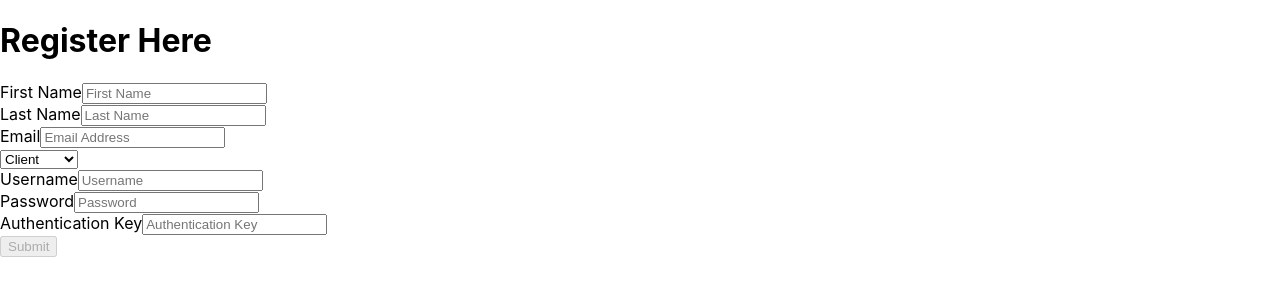
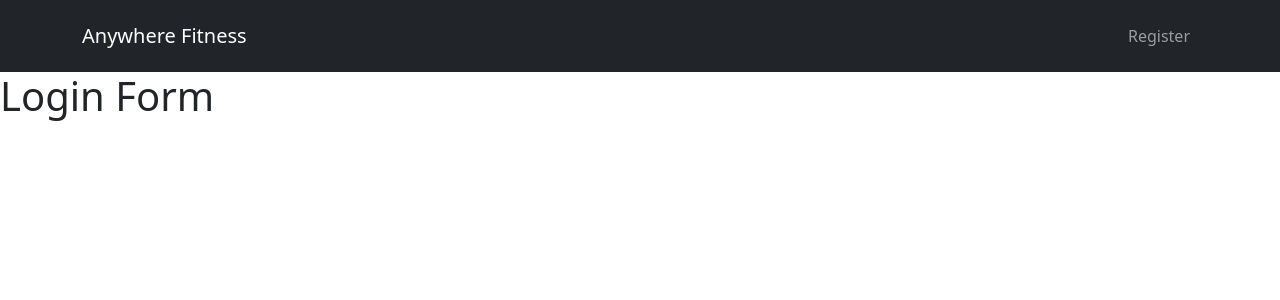
Before and after one commit to AnywhereFitness97/AnywhereFitness, a React (Create React App) app in the folder front-end/: page / in a window 1280 px wide. Shown: the top 300 px of the page. Built offline with nearby package versions, Linux system fonts and the light colour scheme.

Commit message:
built header

```diff
--- a/front-end/public/index.html
+++ b/front-end/public/index.html
@@ -39,5 +39,15 @@
       To begin the development, run `npm start` or `yarn start`.
       To create a production bundle, use `npm run build` or `yarn build`.
     -->
+    <script
+      src="https://cdn.jsdelivr.net/npm/@popperjs/core@2.9.2/dist/umd/popper.min.js"
+      integrity="sha384-IQsoLXl5PILFhosVNubq5LC7Qb9DXgDA9i+tQ8Zj3iwWAwPtgFTxbJ8NT4GN1R8p"
+      crossorigin="anonymous"
+    ></script>
+    <script
+      src="https://cdn.jsdelivr.net/npm/bootstrap@5.0.2/dist/js/bootstrap.min.js"
+      integrity="sha384-cVKIPhGWiC2Al4u+LWgxfKTRIcfu0JTxR+EQDz/bgldoEyl4H0zUF0QKbrJ0EcQF"
+      crossorigin="anonymous"
+    ></script>
   </body>
 </html>
--- a/front-end/src/App.css
+++ b/front-end/src/App.css
@@ -36,3 +36,7 @@
     transform: rotate(360deg);
   }
 }
+
+.heightBig {
+  height: 4000px;
+}
--- a/front-end/src/App.js
+++ b/front-end/src/App.js
@@ -1,10 +1,19 @@
 import "./App.css";
 import Register from "./components/forms/Register";
+import Login from "./components/forms/Login";
+import Header from "./components/Header";
+import "bootstrap/dist/css/bootstrap.min.css";
+import { Route, Switch } from "react-router-dom";
 
 function App() {
   return (
     <div className="AppContainer">
-      <Register />
+      <Header />
+
+      <Switch>
+        <Route exact path="/" component={Login} />
+        <Route path="/register" component={Register} />
+      </Switch>
     </div>
   );
 }
--- /dev/null
+++ b/front-end/src/components/Header.js
@@ -0,0 +1,45 @@
+import React, { useEffect } from "react";
+import { Link, useLocation } from "react-router-dom";
+
+function Header(props) {
+  const pathname = useLocation().pathname;
+  console.log(pathname);
+
+  return (
+    <nav className="navbar py-3 bg-dark navbar-dark navbar-expand-sm">
+      <div className="container navbar-container">
+        <a className="navbar-brand">Anywhere Fitness</a>
+
+        <button
+          className="navbar-toggler ms-auto"
+          data-bs-toggle="collapse"
+          data-bs-target="#navbar-menu"
+        >
+          <span className="navbar-toggler-icon"></span>
+        </button>
+
+        <div className="collapse navbar-collapse " id="navbar-menu">
+          <ul className="navbar-nav ms-auto">
+            {pathname === "/" && (
+              <li className="nav-item m-auto">
+                <Link to="/register" className="text-decoration-none">
+                  <a className="nav-link">Register</a>
+                </Link>
+              </li>
+            )}
+
+            {pathname === "/register" && (
+              <li className="nav-item m-auto">
+                <Link to="/" className="text-decoration-none">
+                  <a className="nav-link">Already Registered? Login.</a>
+                </Link>
+              </li>
+            )}
+          </ul>
+        </div>
+      </div>
+    </nav>
+  );
+}
+
+export default Header;
--- a/front-end/src/components/forms/Login.jsx
+++ b/front-end/src/components/forms/Login.jsx
@@ -1,7 +1,11 @@
 import React from "react";
 
 const Login = () => {
-	return <div></div>;
+  return (
+    <div>
+      <h1>Login Form</h1>
+    </div>
+  );
 };
 
 export default Login;
--- a/front-end/src/components/forms/Register.jsx
+++ b/front-end/src/components/forms/Register.jsx
@@ -33,13 +33,20 @@ const FormSchema = yup.object().shape({
   role: yup.string().required(),
   username: yup.string().trim().required("Username is required"),
   password: yup.string().trim().required("Password is required"),
-  auth_key: yup.number(),
+  // auth_key: yup.number(), //This should be optional. If I leave this uncommented, the form requires this field to enable the submit button.
 });
 
 const Register = (props) => {
   const [formValues, setFormValues] = useState(initialFormValues);
   const [formErrors, setFormErrors] = useState(initialFormErrors);
   const [disabled, setDisabled] = useState(true);
+
+  useEffect(() => {
+    FormSchema.isValid(formValues).then((res) => {
+      if (res) setDisabled(false);
+      if (!res) setDisabled(true);
+    });
+  }, [formValues]);
 
   const validate = (name, value) => {
     yup
@@ -55,11 +62,6 @@ const Register = (props) => {
     const { name, value } = e.target;
     validate(name, value);
     setFormValues({ ...formValues, [name]: value });
-
-    FormSchema.isValid(formValues).then((res) => {
-      if (res) setDisabled(false);
-      if (!res) setDisabled(true);
-    });
   };
 
   const handleSubmit = (e) => {
--- a/front-end/src/index.js
+++ b/front-end/src/index.js
@@ -8,13 +8,16 @@ import { reducer } from "./reducers/reducer.js";
 import logger from "redux-logger";
 import thunk from "redux-thunk";
 import { Provider } from "react-redux";
+import { BrowserRouter as Router } from "react-router-dom";
 
 const store = createStore(reducer, applyMiddleware(thunk, logger));
 
 ReactDOM.render(
-  <Provider store={store}>
-    <App />
-  </Provider>,
+  <Router>
+    <Provider store={store}>
+      <App />
+    </Provider>
+  </Router>,
   document.getElementById("root")
 );
 
--- a/front-end/src/reducers/reducer.js
+++ b/front-end/src/reducers/reducer.js
@@ -8,7 +8,7 @@ const initialState = {
   },
   username: "",
   password: "",
-  auth_key: "",
+  auth_key: undefined,
 };
 
 export const reducer = (state = initialState, action) => {
```
